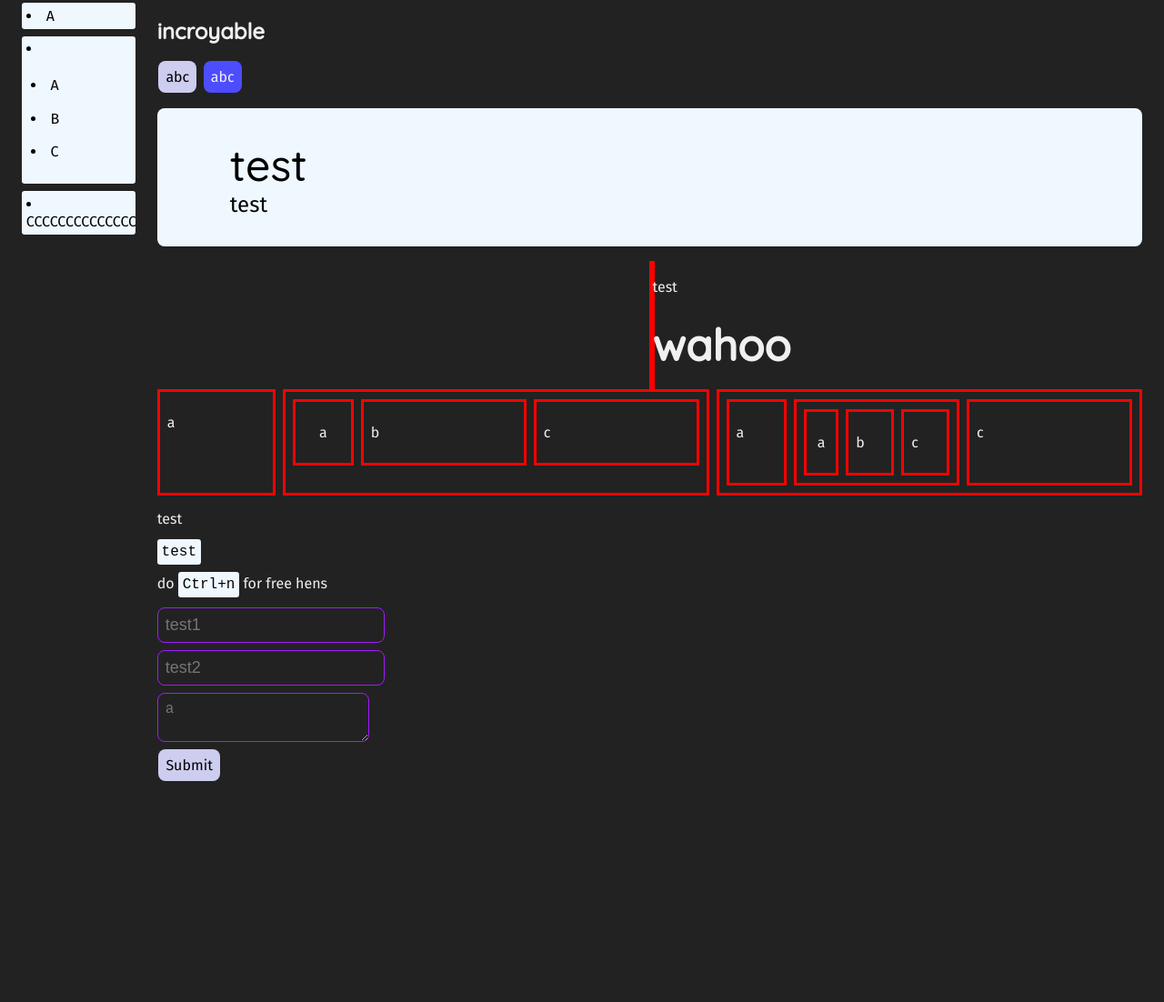
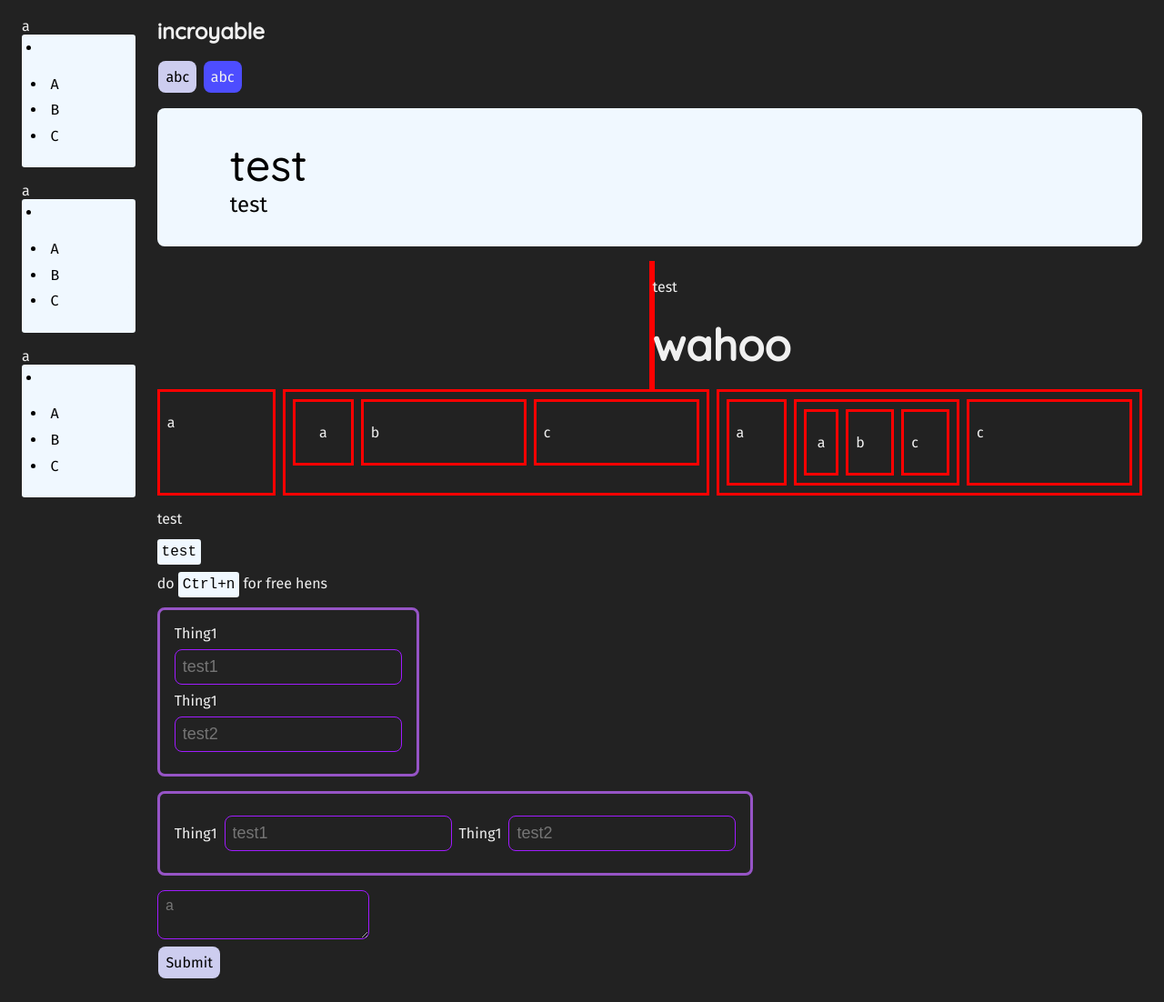
Before and after one commit to SomeMinecraftModder/R-CSS, a plain HTML site: page index.html in a window 1280 px wide. Shown: the part 113-1215 px from the top of the page at 91% size. Before the commit the page ends 998 px from the top, so only its background shows below. Drawn offline with Linux system fonts and the light colour scheme.

Commit message:
improved stuff again ig

```diff
--- a/index.html
+++ b/index.html
@@ -21,7 +21,7 @@
         <div class="cols">
         <div class="col col-1">
             <menu>
-                <li>A</li>
+                <p class="menu-label">a</p>
                 <li>
                     <ul>
                         <li>A</li>
@@ -29,7 +29,22 @@
                         <li>C</li>
                     </ul>
                 </li>
-                <li>CCCCCCCCCCCCCCCCCCCCCCCc</li>
+                <p class="menu-label">a</p>
+                <li>
+                    <ul>
+                        <li>A</li>
+                        <li>B</li>
+                        <li>C</li>
+                    </ul>
+                </li>
+                <p class="menu-label">a</p>
+                <li>
+                    <ul>
+                    <li>A</li>
+                    <li>B</li>
+                    <li>C</li>
+                </ul>
+            </li>
             </menu>
         </div>
         <div class="col">
@@ -89,9 +104,18 @@
         <kbd>test</kbd>
         <p>do <kbd>Ctrl+n</kbd> for free hens</p>
         <form>
-            <input placeholder="test1" class="input">
-            <input placeholder="test2" class="input">
-            <div class=""></div>
+            <div class="fields">
+            <label for="1">Thing1</label>
+            <input placeholder="test1" class="input" name="1">
+            <label for="2">Thing1</label>
+            <input placeholder="test2" class="input" name="2">
+            </div>
+            <div class="fields form-group">
+                <label for="3">Thing1</label>
+                <input placeholder="test1" class="input" name="3">
+                <label for="4">Thing1</label>
+                <input placeholder="test2" class="input" name="4">
+            </div>
             <textarea placeholder="a"></textarea>
             <input type="submit">
         </form>
--- a/style.css
+++ b/style.css
@@ -8,6 +8,7 @@
     --btn-color: #5648;
     --btn-primary-color: #CDCDEF;
     --backround-color: aliceblue;
+    --unsatured-color-border: #9654c6;
     --border-color: #a01bff;
     --border-color-saturated: #ff00f7;
 }
@@ -140,7 +141,7 @@ input[type="submit"]:active {
     animation: BntClick 0.5s ease 0s 1 normal forwards;
 }
 
-.content {
+.content, section {
     padding: 1rem;
 }
 
@@ -226,7 +227,18 @@ input[type="submit"]:active {
 @media (max-width:50rem)  {
     .cols {
         flex-direction: column;
+        flex-flow: column wrap;
         row-gap: .5rem;
+    }
+    .col-1,
+    .col-2,
+    .col-3,
+    .col-4,
+    .col-5,
+    .col-6,
+    .col-7,
+    .col-8 {
+        width: auto !important;
     }
 }
 
@@ -295,6 +307,28 @@ textarea:focus {
     border: var(--border-color-saturated) solid .2rem;
 }
 
+.fields {
+    padding: 1rem 1rem;
+    margin: 1rem 0;
+    border: var(--unsatured-color-border) solid .2rem;
+    border-radius: .5rem;
+    width: fit-content;
+}
+
+.form-group {
+    display: flex;
+}
+
+.form-group label {
+    display: flex;
+    align-items: center;
+    margin-right: var(--default-margin);
+}
+
+.form-group label:not(:first-child) {
+    margin: 0 var(--default-margin);
+}
+
 menu {
     overflow: hidden;
 }
@@ -302,7 +336,7 @@ menu {
 menu li ul {
     list-style: inside;
     padding-left: 0;
-    padding-bottom: 0   ;
+    padding-bottom: 0;
 }
 
 menu li {
@@ -310,6 +344,13 @@ menu li {
     color: black;
     border-radius: .2rem;
     padding: .3rem;
-    margin-bottom: var(--default-margin);
     width: auto;
 }
+
+menu li .block:not(:last-child) {
+    margin-bottom: var(--default-margin);
+}
+
+menu .menu-label {
+    margin-bottom: 0;
+}
```
